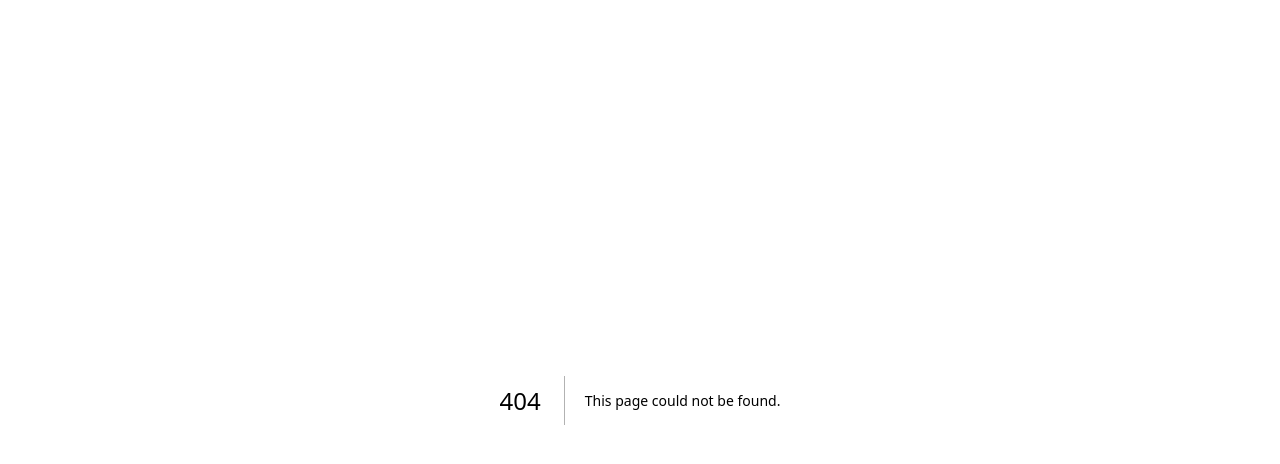
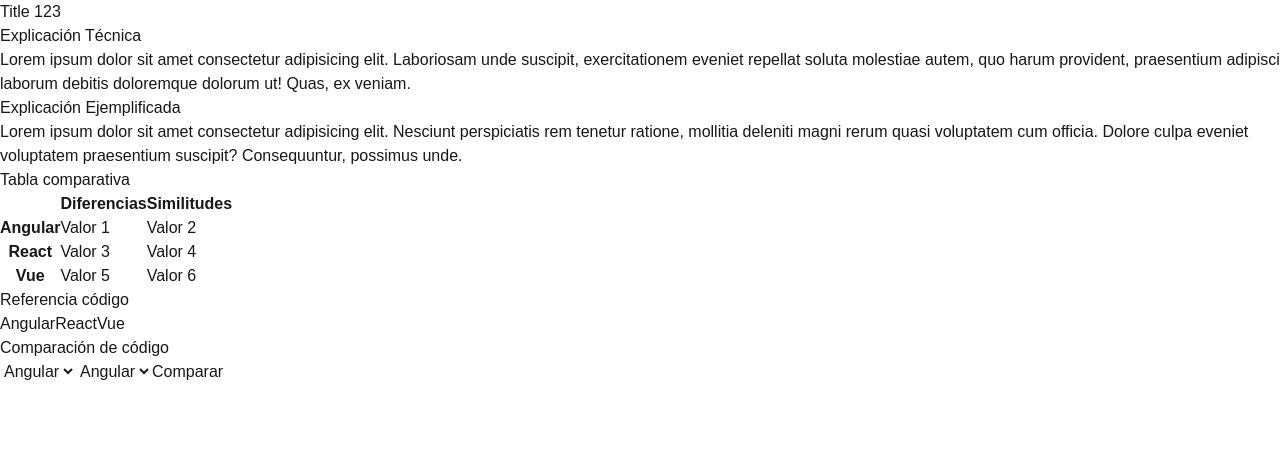
Before and after one commit to AlasRojas/blog-frameworks, a Next.js app: page /page in a window 1280 px wide. Before the commit this address had no page. Shown: the top 464 px of the page. Built offline with nearby package versions, Linux system fonts and the light colour scheme.

Commit message:
Initial comit

```diff
--- a/src/app/page.tsx
+++ b/src/app/page.tsx
@@ -1,4 +1,5 @@
 import Image from "next/image";
+import Link from "next/link";
 
 export default function Home() {
   return (
@@ -12,6 +13,12 @@
           height={38}
           priority
         />
+        <Link
+          href="/page?id=1"
+          className="text-blue-500 hover:text-blue-700 underline"
+        >
+          Ir a Page
+        </Link>
         <ol className="font-mono list-inside list-decimal text-sm/6 text-center sm:text-left">
           <li className="mb-2 tracking-[-.01em]">
             Get started by editing{" "}
--- /dev/null
+++ b/src/app/page/page.tsx
@@ -0,0 +1,56 @@
+export default function Entry() {
+  return (
+    <div>
+      <h2>Title 123</h2>
+      <h3>Explicación Técnica</h3>
+      <p>Lorem ipsum dolor sit amet consectetur adipisicing elit. Laboriosam unde suscipit, exercitationem eveniet repellat soluta molestiae autem, quo harum provident, praesentium adipisci laborum debitis doloremque dolorum ut! Quas, ex veniam.</p>
+      <h3>Explicación Ejemplificada</h3>
+      <p>Lorem ipsum dolor sit amet consectetur adipisicing elit. Nesciunt perspiciatis rem tenetur ratione, mollitia deleniti magni rerum quasi voluptatem cum officia. Dolore culpa eveniet voluptatem praesentium suscipit? Consequuntur, possimus unde.</p>
+      <h3>Tabla comparativa</h3>
+      <table>
+        <thead>
+          <tr>
+            <th></th>
+            <th>Diferencias</th>
+            <th>Similitudes</th>
+          </tr>
+        </thead>
+        <tbody>
+          <tr>
+            <th>Angular</th>
+            <td>Valor 1</td>
+            <td>Valor 2</td>
+          </tr>
+          <tr>
+            <th>React</th>
+            <td>Valor 3</td>
+            <td>Valor 4</td>
+          </tr>
+          <tr>
+            <th>Vue</th>
+            <td>Valor 5</td>
+            <td>Valor 6</td>
+          </tr>
+        </tbody>
+      </table>
+      <h3>Referencia código</h3>
+      <button>Angular</button>
+      <button>React</button>
+      <button>Vue</button>
+      <h3>Comparación de código</h3>
+      <form action="#">
+      <select name="option1">
+          <option value="1">Angular</option>
+          <option value="2">React</option>
+          <option value="3">Vue</option>
+        </select>
+        <select name="option2">
+          <option value="1">Angular</option>
+          <option value="2">React</option>
+          <option value="3">Vue</option>
+        </select>
+        <button>Comparar</button>
+      </form>
+    </div>
+  );
+}
```
